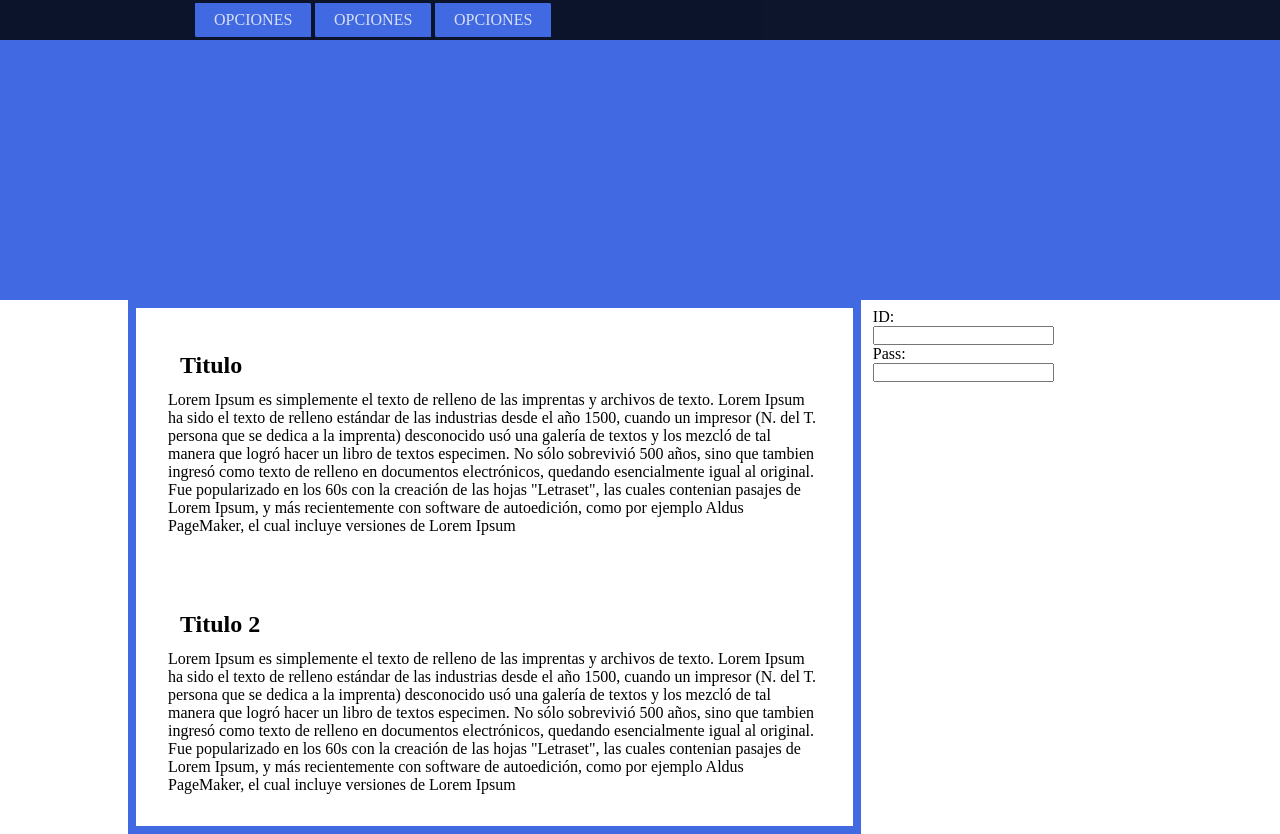
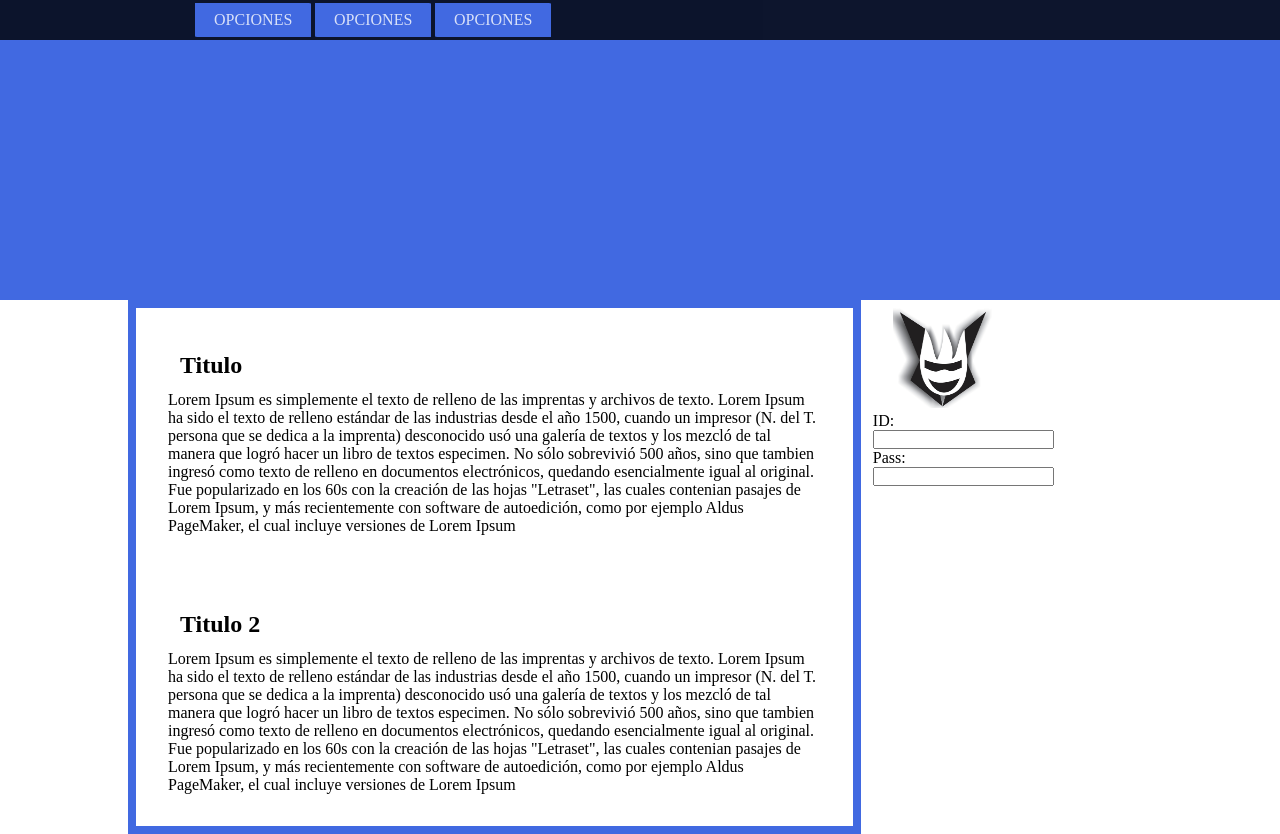
Before and after one commit to Sockramx/web_personal, a PHP site: page / in a window 1280 px wide. Run offline with PHP 8.4, Linux system fonts and the light colour scheme.

Commit message:
Agregando imagen al login

```diff
--- a/index.php
+++ b/index.php
@@ -33,7 +33,11 @@
 		</section>
 		<section id='extra'>
 			<form>
-				ID: <input type='text'/>
+				<div>
+					<img src="img/skorer.jpg" height='100' width='100'>
+				</div>
+
+				ID: <input type='text'/> <br>
 				Pass: <input type='text'/>
 			</form>
 		</section>
```
